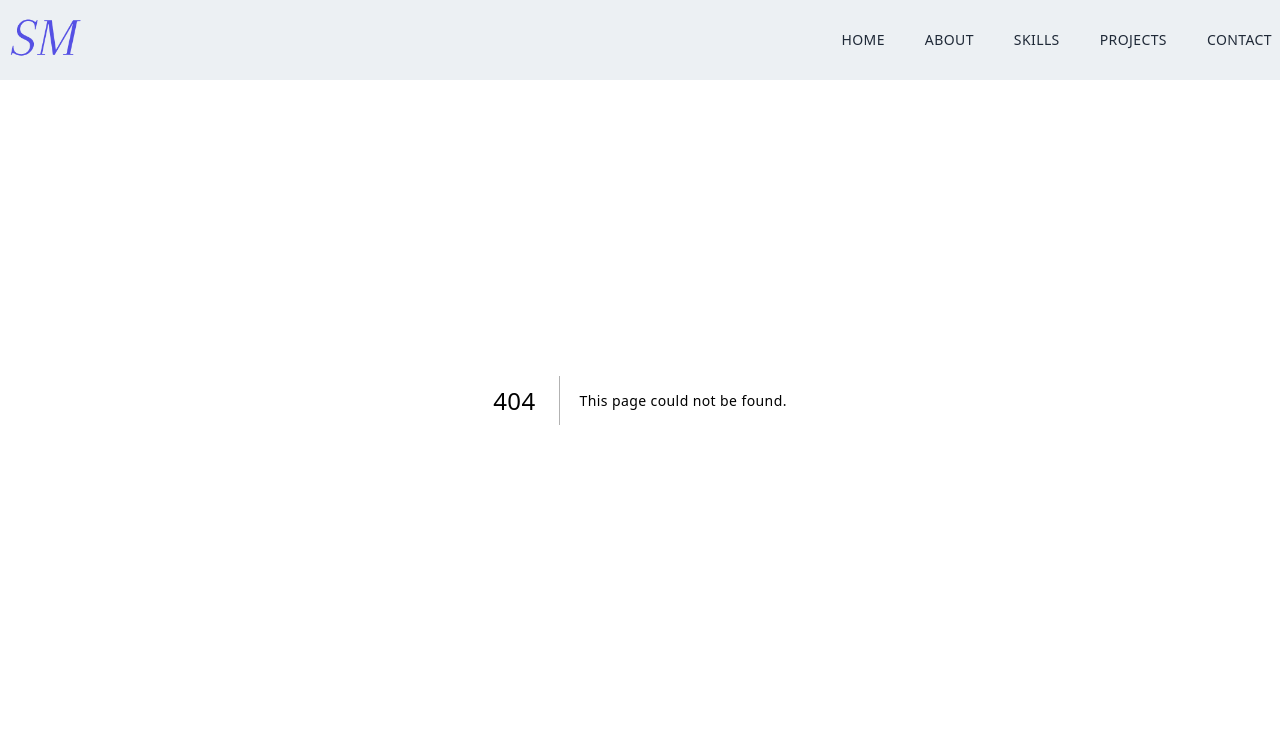
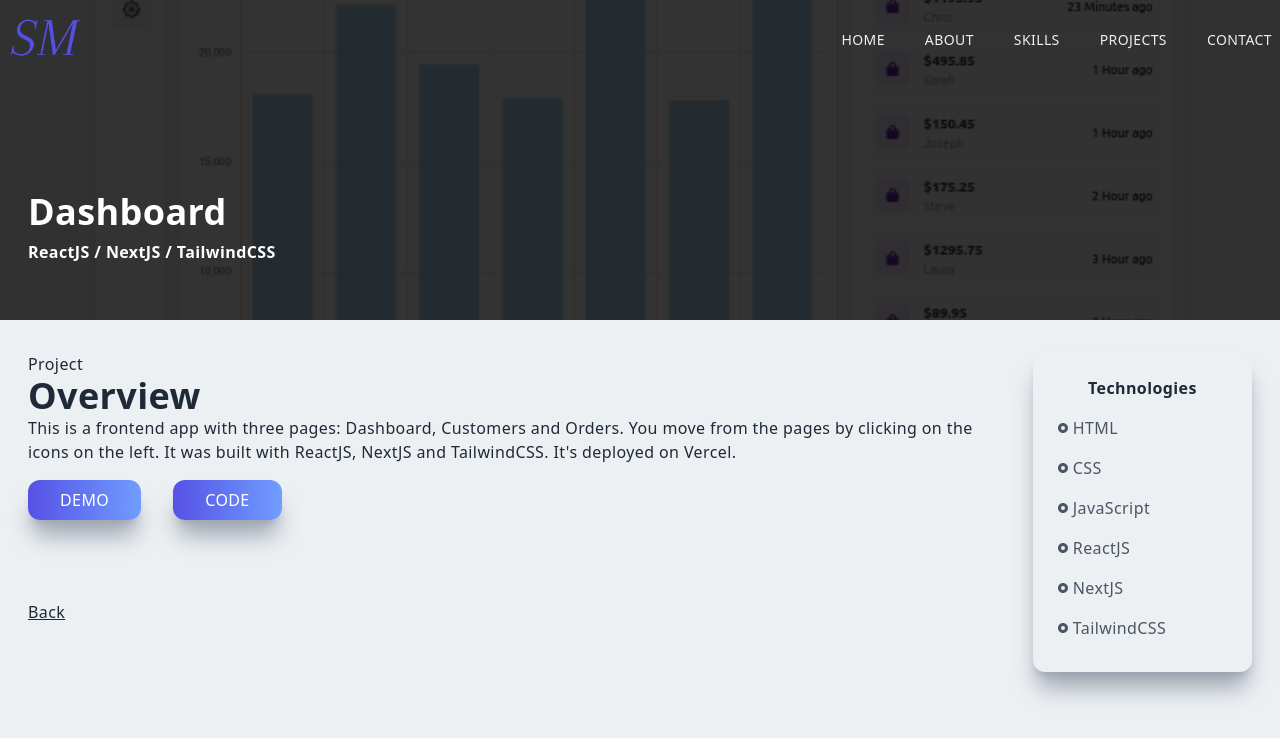
Before and after one commit to SALVADORPOETA/Salvadormartinez, a Next.js app: page /dashboard in a window 1280 px wide. Before the commit this address had no page. Shown: the top 738 px of the page. Built offline with nearby package versions, Linux system fonts and the light colour scheme.

Commit message:
dashboard

```diff
--- a/components/Navbar.jsx
+++ b/components/Navbar.jsx
@@ -45,7 +45,10 @@ const Navbar = () => {
       router.asPath === '/todo' ||
       router.asPath === '/materialui' ||
       router.asPath === '/pwa' ||
-      router.asPath === '/portfolio'
+      router.asPath === '/portfolio' ||
+      router.asPath === '/airtravel' ||
+      router.asPath === '/dashboard' ||
+      router.asPath === '/movieland'
       )
       {
         setNavBg('transparent')
--- a/components/Projects.jsx
+++ b/components/Projects.jsx
@@ -30,6 +30,9 @@ import weathernextImg from '../public/assets/projects/weathernext.png';
 import todoImg from '../public/assets/projects/todo.png';
 import materialuiImg from '../public/assets/projects/materialui.png';
 import pwaImg from '../public/assets/projects/pwa.png';
+import airtravelImg from '../public/assets/projects/airtravel.png';
+import dashboardImg from '../public/assets/projects/dashboard.png';
+import movielandImg from '../public/assets/projects/movieland.png';
 
 const Projects = () => {
   return (
@@ -44,6 +47,18 @@ const Projects = () => {
                 backgroundImg={portfolioImg}
                 technology='ReactJS / NextJS / TailwindCSS'
                 projectUrl='/portfolio'
+              />
+              <ProjectItem
+                title='Dashboard'
+                backgroundImg={dashboardImg}
+                technology='ReactJS / NextJS / TailwindCSS'
+                projectUrl='/dashboard'
+              />
+              <ProjectItem
+                title='Air Travel App'
+                backgroundImg={airtravelImg}
+                technology='HTML / CSS / JavaScript'
+                projectUrl='/airtravel'
               />
               <ProjectItem
                 title='Momentum App'
@@ -62,18 +77,6 @@ const Projects = () => {
                 backgroundImg={gifImg}
                 technology='ReactJS / Axios / API'
                 projectUrl='/gif'
-              />
-              <ProjectItem
-                title='Random Quotes App'
-                backgroundImg={quotesImg}
-                technology='ReactJS / Axios / API'
-                projectUrl='/quotes'
-              />
-              <ProjectItem
-                title='Todo App Firebase'
-                backgroundImg={todoImg}
-                technology='ReactJS / Firebase / TailwindCSS'
-                projectUrl='/todo'
               />
             </div>
             <h2 className='py-4 mt-10' >Tailwind, Bootstrap & MaterialUI Projects</h2>
@@ -105,6 +108,18 @@ const Projects = () => {
             </div>
             <h2 className='py-4 mt-10' >React Projects</h2>
             <div className='grid md:grid-cols-2 gap-8' >
+              <ProjectItem
+                title='Random Quotes App'
+                backgroundImg={quotesImg}
+                technology='ReactJS / Axios / API'
+                projectUrl='/quotes'
+              />
+              <ProjectItem
+                title='Todo App Firebase'
+                backgroundImg={todoImg}
+                technology='ReactJS / Firebase / TailwindCSS'
+                projectUrl='/todo'
+              />
               <ProjectItem
                 title='Food Website'
                 backgroundImg={foodImg}
--- a/components/Skills.jsx
+++ b/components/Skills.jsx
@@ -24,6 +24,7 @@ import Axios from '../public/assets/skills/axios.png';
 import SEO from '../public/assets/skills/seo.png';
 import PWA from '../public/assets/skills/pwa.png';
 import MaterialUI from '../public/assets/skills/materialui.png';
+// import Postman from '../public/assets/skills/postman.png';
 
 
 const Skills = () => {
--- /dev/null
+++ b/pages/airtravel.jsx
@@ -0,0 +1,55 @@
+import Image from 'next/image';
+import React from 'react';
+import airtravelImg from '../public/assets/projects/airtravel.png';
+import { RiRadioButtonFill } from 'react-icons/ri';
+import Link from 'next/link';
+
+const airtravel = () => {
+  return (
+    <div className='w-full' >
+      <div className='w-screen h-[30vh] lg:h-[40vh] relative' >
+        <div className='absolute top-0 left-0 w-full h-[30vh] lg:h-[40vh] bg-black/80 z-10' />
+        <Image className='absolute z-1' layout='fill' objectFit='cover' src={airtravelImg} alt='/' />
+        <div className='absolute top-[70%] max-w-[1240px] w-full left-[50%] right-[50%] translate-x-[-50%] translate-y-[-50%] text-white z-10 p-2' >
+          <h2 className='py-2' >Airtravel</h2>
+          <h3>HTML / CSS / JavaScript</h3>
+        </div>
+      </div>
+
+      <div className='max-w-[1240px] mx-auto p-2 grid md:grid-cols-5 gap-8 pt-8' >
+        <div className='col-span-4' >
+          <p>Project</p>
+          <h2>Overview</h2>
+          <p>
+            This is a frontend app similar to airbnb where you can see pictures of beautiful houses for rent.
+            It was built with HTML, CSS and JavaScript. It's deployed on Vercel.
+          </p>
+
+          <a href='https://airtravel-sm.vercel.app' target='_blank' ><button className='px-8 py-2 mt-4 mr-8' >Demo</button></a>
+          <a href='https://github.com/SALVADORPOETA/Airtravel-sm' target='_blank' ><button className='px-8 py-2 mt-4' >Code</button></a>
+          <Link href='/#projects' >
+            <p className='underline cursor-pointer mt-20' >Back</p>
+          </Link>
+        </div>
+        <div className='col-span-4 md:col-span-1 shadow-xl shadow-gray-400 rounded-xl p-4' >
+          <div className='p-2'>
+            <p className='text-center font-bold pb-2' >Technologies</p>
+            <div className='grid grid-cols-3 md:grid-cols-1'>
+                <p className='text-gray-600 py-2 flex items-center' >
+                    <RiRadioButtonFill className='pr-1' />HTML
+                </p>
+                <p className='text-gray-600 py-2 flex items-center' >
+                    <RiRadioButtonFill className='pr-1' />CSS
+                </p>
+                <p className='text-gray-600 py-2 flex items-center' >
+                    <RiRadioButtonFill className='pr-1' />JavaScript
+                </p>
+            </div>
+          </div>
+        </div>
+      </div>
+    </div>
+  )
+}
+
+export default airtravel
--- /dev/null
+++ b/pages/dashboard.jsx
@@ -0,0 +1,65 @@
+import Image from 'next/image';
+import React from 'react';
+import dashboardImg from '../public/assets/projects/dashboard.png';
+import { RiRadioButtonFill } from 'react-icons/ri';
+import Link from 'next/link';
+
+const dashboard = () => {
+  return (
+    <div className='w-full' >
+      <div className='w-screen h-[30vh] lg:h-[40vh] relative' >
+        <div className='absolute top-0 left-0 w-full h-[30vh] lg:h-[40vh] bg-black/80 z-10' />
+        <Image className='absolute z-1' layout='fill' objectFit='cover' src={dashboardImg} alt='/' />
+        <div className='absolute top-[70%] max-w-[1240px] w-full left-[50%] right-[50%] translate-x-[-50%] translate-y-[-50%] text-white z-10 p-2' >
+          <h2 className='py-2' >Dashboard</h2>
+          <h3>ReactJS / NextJS / TailwindCSS</h3>
+        </div>
+      </div>
+
+      <div className='max-w-[1240px] mx-auto p-2 grid md:grid-cols-5 gap-8 pt-8' >
+        <div className='col-span-4' >
+          <p>Project</p>
+          <h2>Overview</h2>
+          <p>
+            This is a frontend app with three pages: Dashboard, Customers and Orders.
+            You move from the pages by clicking on the icons on the left.
+            It was built with ReactJS, NextJS and TailwindCSS. It's deployed on Vercel.
+          </p>
+
+          <a href='https://dashboard-sm.vercel.app/' target='_blank' ><button className='px-8 py-2 mt-4 mr-8' >Demo</button></a>
+          <a href='https://github.com/SALVADORPOETA/Dashboard-sm' target='_blank' ><button className='px-8 py-2 mt-4' >Code</button></a>
+          <Link href='/#projects' >
+            <p className='underline cursor-pointer mt-20' >Back</p>
+          </Link>
+        </div>
+        <div className='col-span-4 md:col-span-1 shadow-xl shadow-gray-400 rounded-xl p-4' >
+          <div className='p-2'>
+            <p className='text-center font-bold pb-2' >Technologies</p>
+            <div className='grid grid-cols-3 md:grid-cols-1'>
+                <p className='text-gray-600 py-2 flex items-center' >
+                    <RiRadioButtonFill className='pr-1' />HTML
+                </p>
+                <p className='text-gray-600 py-2 flex items-center' >
+                    <RiRadioButtonFill className='pr-1' />CSS
+                </p>
+                <p className='text-gray-600 py-2 flex items-center' >
+                    <RiRadioButtonFill className='pr-1' />JavaScript
+                </p>
+                <p className='text-gray-600 py-2 flex items-center' >
+                    <RiRadioButtonFill className='pr-1' />ReactJS
+                </p>
+                <p className='text-gray-600 py-2 flex items-center' >
+                    <RiRadioButtonFill className='pr-1' />NextJS
+                </p>
+                <p className='text-gray-600 py-2 flex items-center' >
+                    <RiRadioButtonFill className='pr-1' />TailwindCSS
+                </p>
+            </div>
+          </div>
+        </div>
+      </div>
+    </div>
+  )
+}
+
+export default dashboard
```
Also changed, not shown: public/assets/projects/airtravel.png (added), public/assets/projects/dashboard.png (added).
